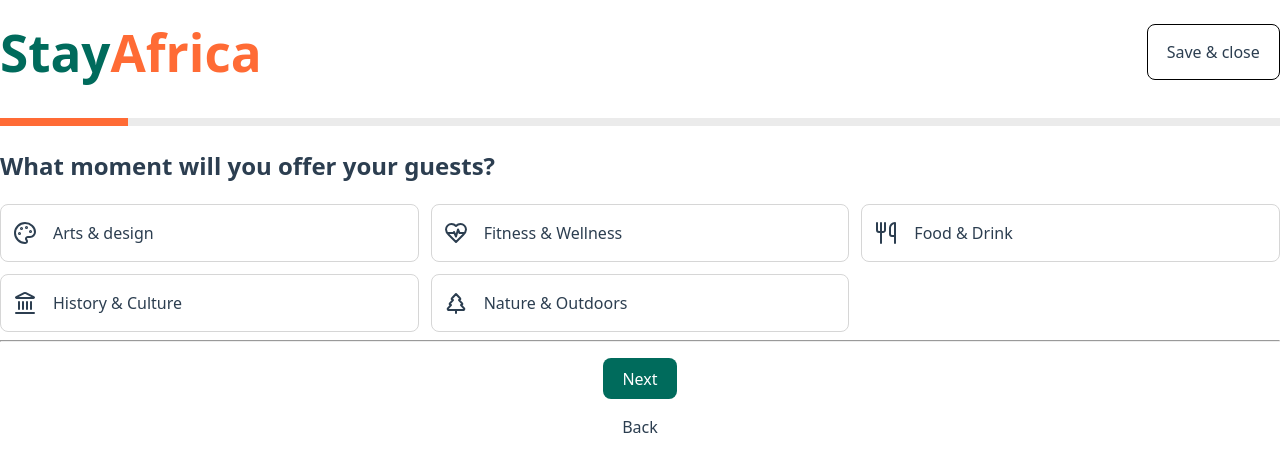
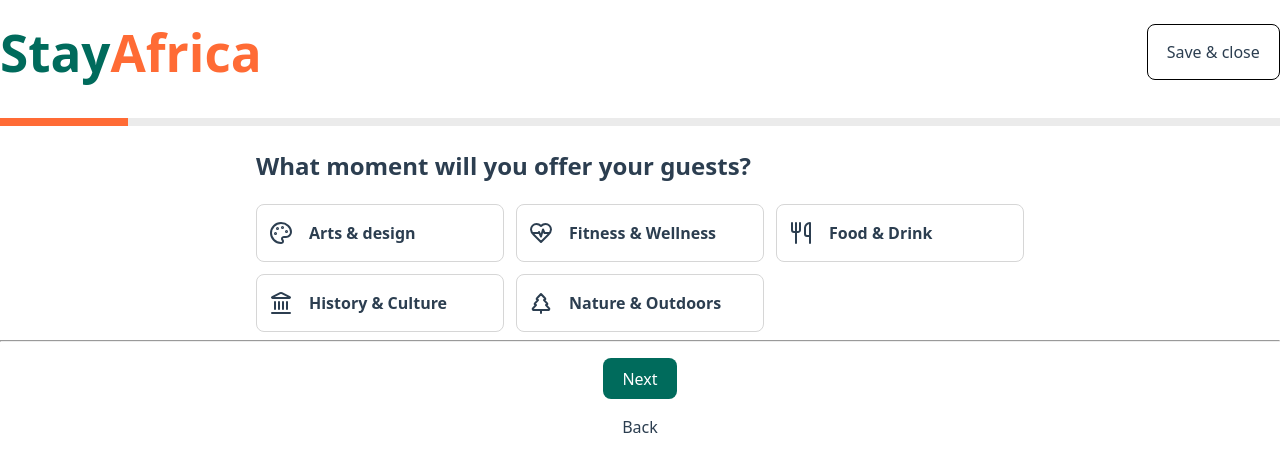
Before and after one commit to nursh/StayAfrika-Demo, a React (Vite) app: page / in a window 1280 px wide. Shown: the top 472 px of the page. Built offline with nearby package versions, Linux system fonts and the light colour scheme.

Commit message:
add hover for options

```diff
--- a/src/App.css
+++ b/src/App.css
@@ -1,6 +1,11 @@
 #root {
   max-width: 1280px;
   margin: 0 auto;
+}
+
+.container {
+  max-width: 60%;
+  margin-inline: auto;
 }
 
 header {
--- a/src/App.tsx
+++ b/src/App.tsx
@@ -16,9 +16,9 @@ function App() {
 
       <progress max="100" value="10"> </progress>
 
-      <>
+      <div className='container'>
         <Moment />
-      </>
+      </div>
 
       <hr />
 
--- a/src/index.css
+++ b/src/index.css
@@ -14,6 +14,7 @@
   /* Variables */
   --color-green: rgb(0, 107, 92);
   --color-orange: rgb(255, 107, 53);
+  --color-light-orange: rgb(235, 235, 235);
   --color-font: rgb(44, 62, 80);
 }
 
@@ -80,7 +81,7 @@ progress {
 }
 
 ::-webkit-progress-bar {
-  background-color: rgb(235, 235, 235);
+  background-color: var(--color-light-orange);
 }
 
 ::-webkit-progress-value {
--- a/src/pages/Moment.tsx
+++ b/src/pages/Moment.tsx
@@ -17,10 +17,10 @@ const options = [
 ]
 export default function Moment() {
 
-  return <>
+  return <div >
     <Heading>What moment will you offer your guests?</Heading>
     <div className="options">
       {options.map(({ text, iconUrl}) => <Option key={text} text={text} iconUrl={iconUrl} />)}
     </div>
-  </>
+  </div>
 }
--- a/src/styles/Option.css
+++ b/src/styles/Option.css
@@ -2,6 +2,7 @@
   display: flex;
   align-items: center;
   gap: 1rem;
+  font-weight: 600;
 
   border: 1px solid rgb(214, 214, 214);
   padding-block: 1rem;
@@ -9,6 +10,11 @@
   border-radius: 0.5rem;
 }
 
+.option:hover {
+  border-color: var(--color-orange);
+  background-color: var(--color-light-orange);
+}
+
 .options {
   display: grid;
   grid-template-columns: repeat(3, 1fr);
```
